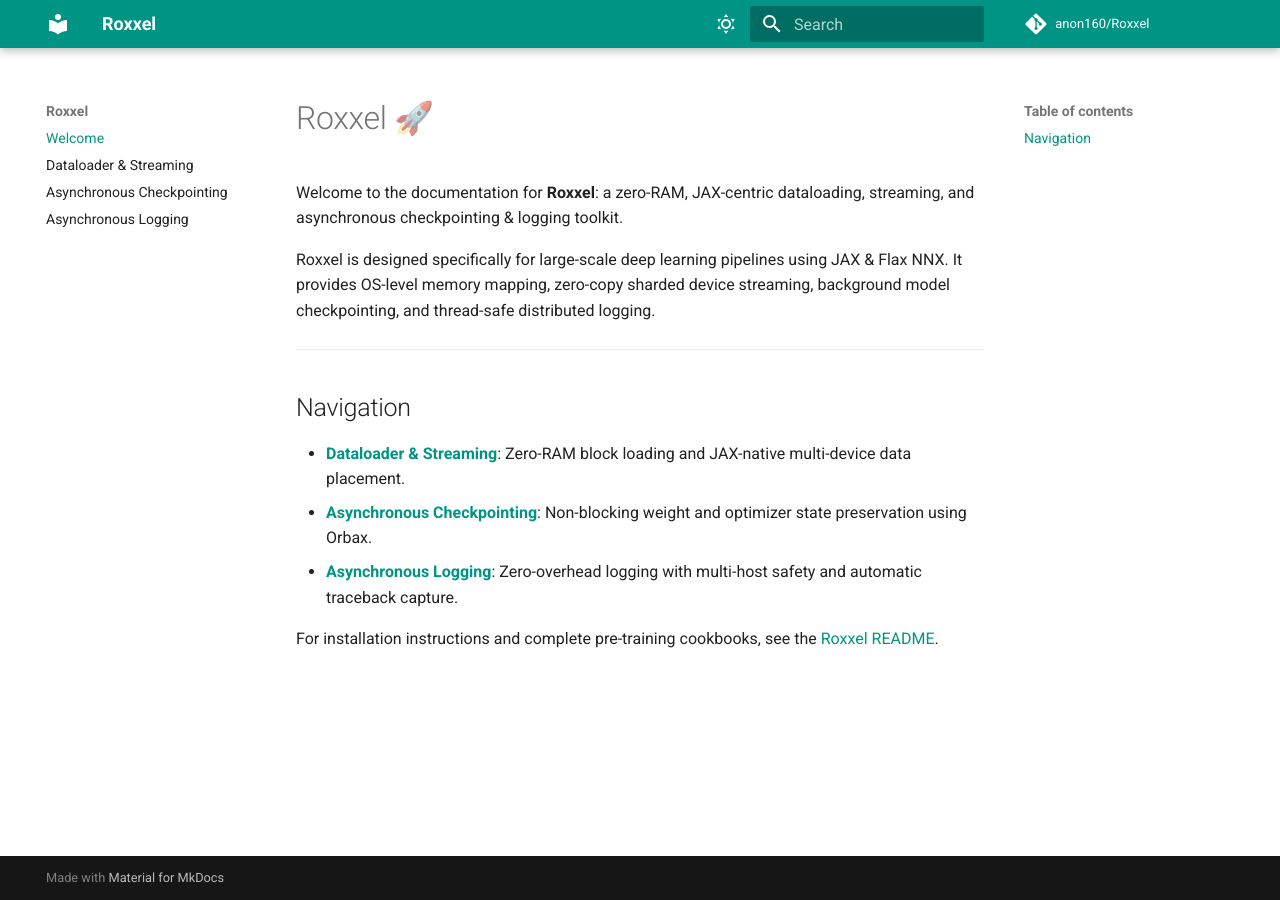
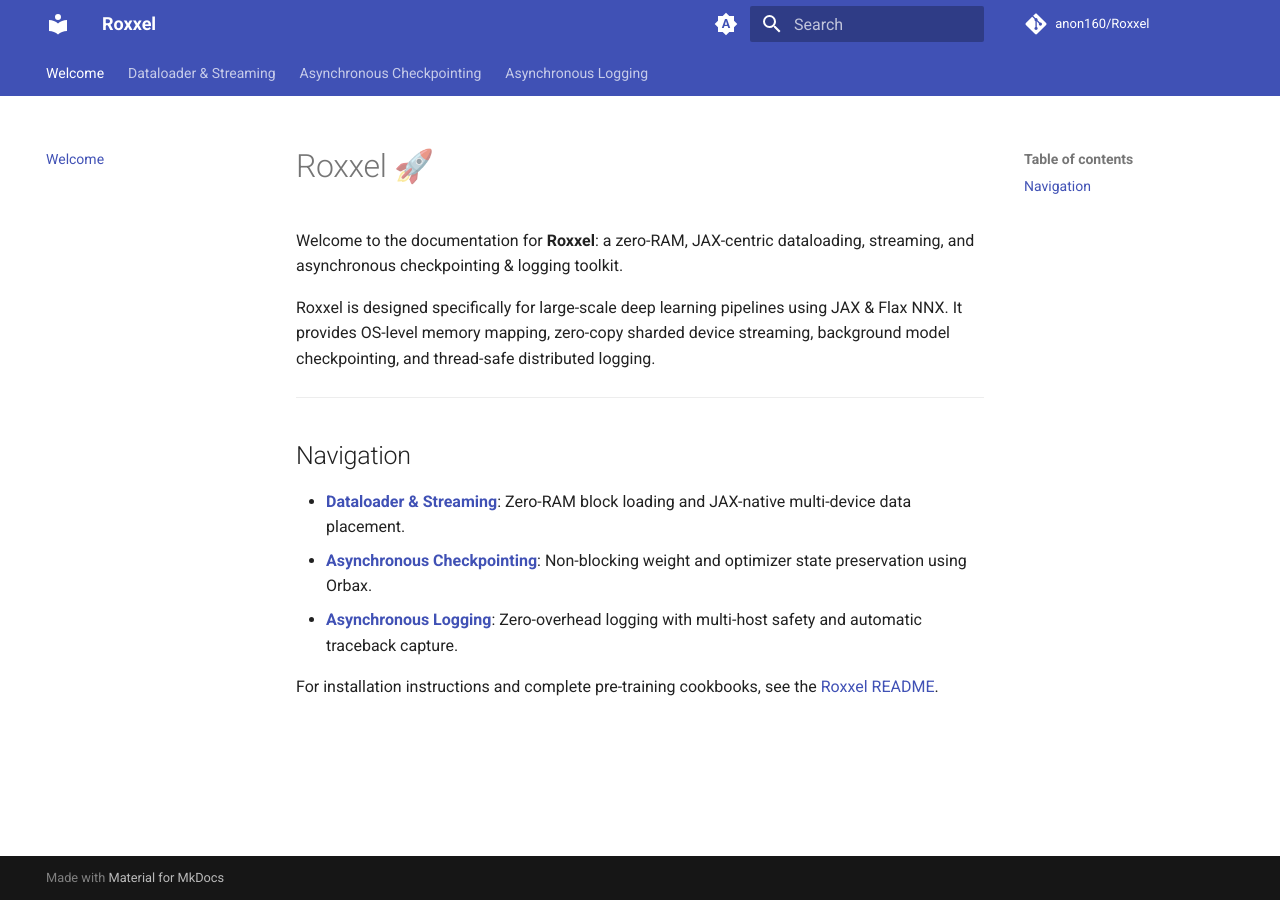
Before and after one commit to anon160/Roxxel, an MkDocs documentation site: the page built from docs/index.md, in a window 1280 px wide. Built offline with MkDocs 1.6.1 and Material for MkDocs 9.7.7, drawn with Linux system fonts in a browser that asks for light colours; comment, search, counter and statistics services are not loaded.

Commit message:
docs: align theme configuration and interactivity features with Pydantic docs

```diff
--- a/mkdocs.yml
+++ b/mkdocs.yml
@@ -7,22 +7,41 @@
 theme:
   name: material
   palette:
-    - scheme: default
-      primary: teal
-      accent: purple
+    - media: '(prefers-color-scheme)'
+      primary: indigo
+      accent: deep-purple
       toggle:
-        icon: material/weather-sunny
+        icon: material/brightness-auto
+        name: Switch to light mode
+    - media: '(prefers-color-scheme: light)'
+      scheme: default
+      primary: indigo
+      accent: deep-purple
+      toggle:
+        icon: material/brightness-7
         name: Switch to dark mode
-    - scheme: slate
-      primary: teal
-      accent: purple
+    - media: '(prefers-color-scheme: dark)'
+      scheme: slate
+      primary: indigo
+      accent: deep-purple
       toggle:
-        icon: material/weather-night
-        name: Switch to light mode
+        icon: material/brightness-4
+        name: Switch to system preference
   features:
+    - content.tabs.link
+    - content.code.annotate
+    - content.code.copy
+    - navigation.tabs
+    - navigation.instant
+    - navigation.instant.prefetch
+    - navigation.instant.preview
+    - navigation.instant.progress
+    - navigation.path
     - navigation.sections
-    - navigation.expand
-    - content.code.copy
+    - navigation.top
+    - navigation.tracking
+    - search.suggest
+    - toc.follow
 
 nav:
   - Welcome: index.md
```
